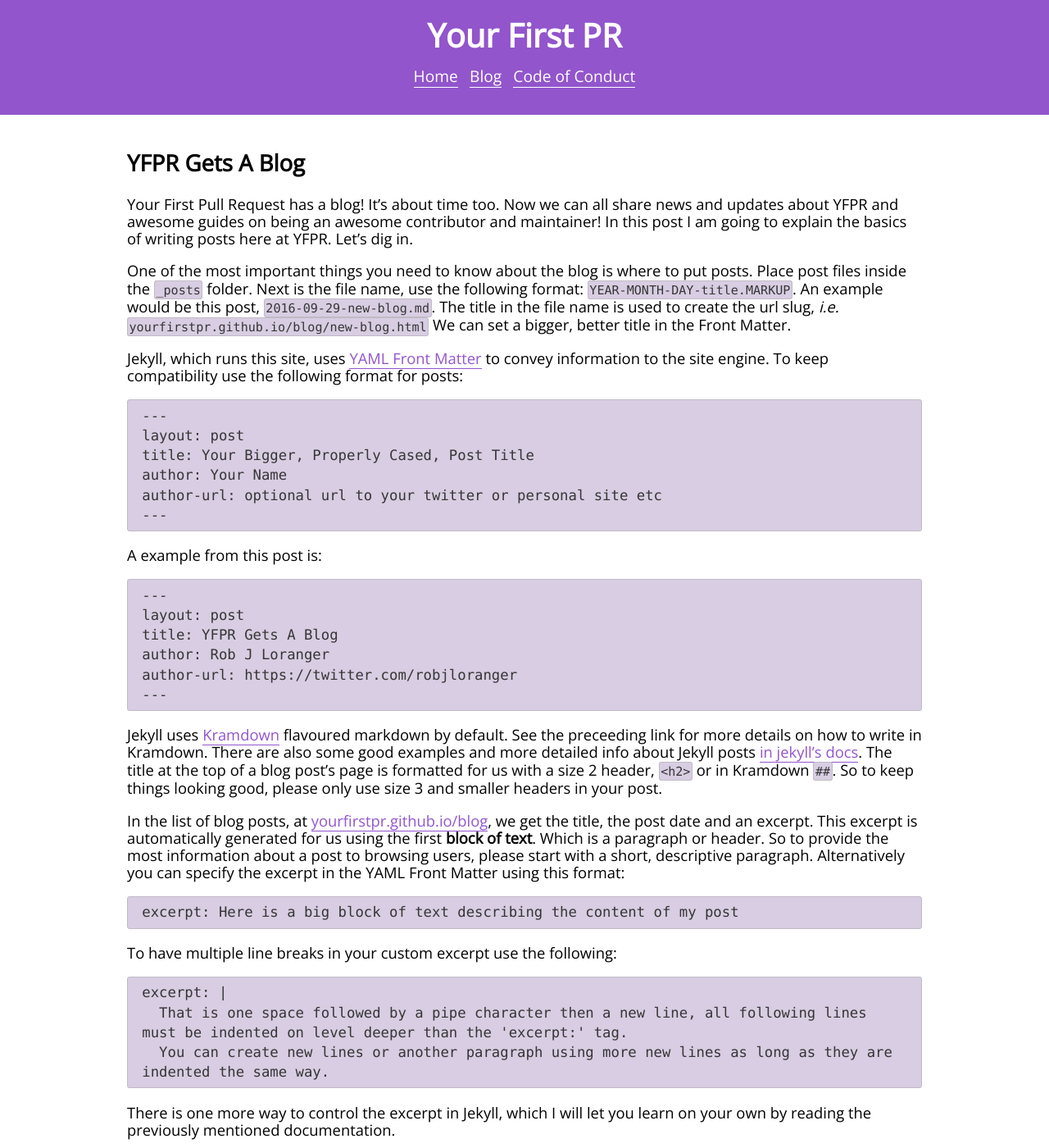
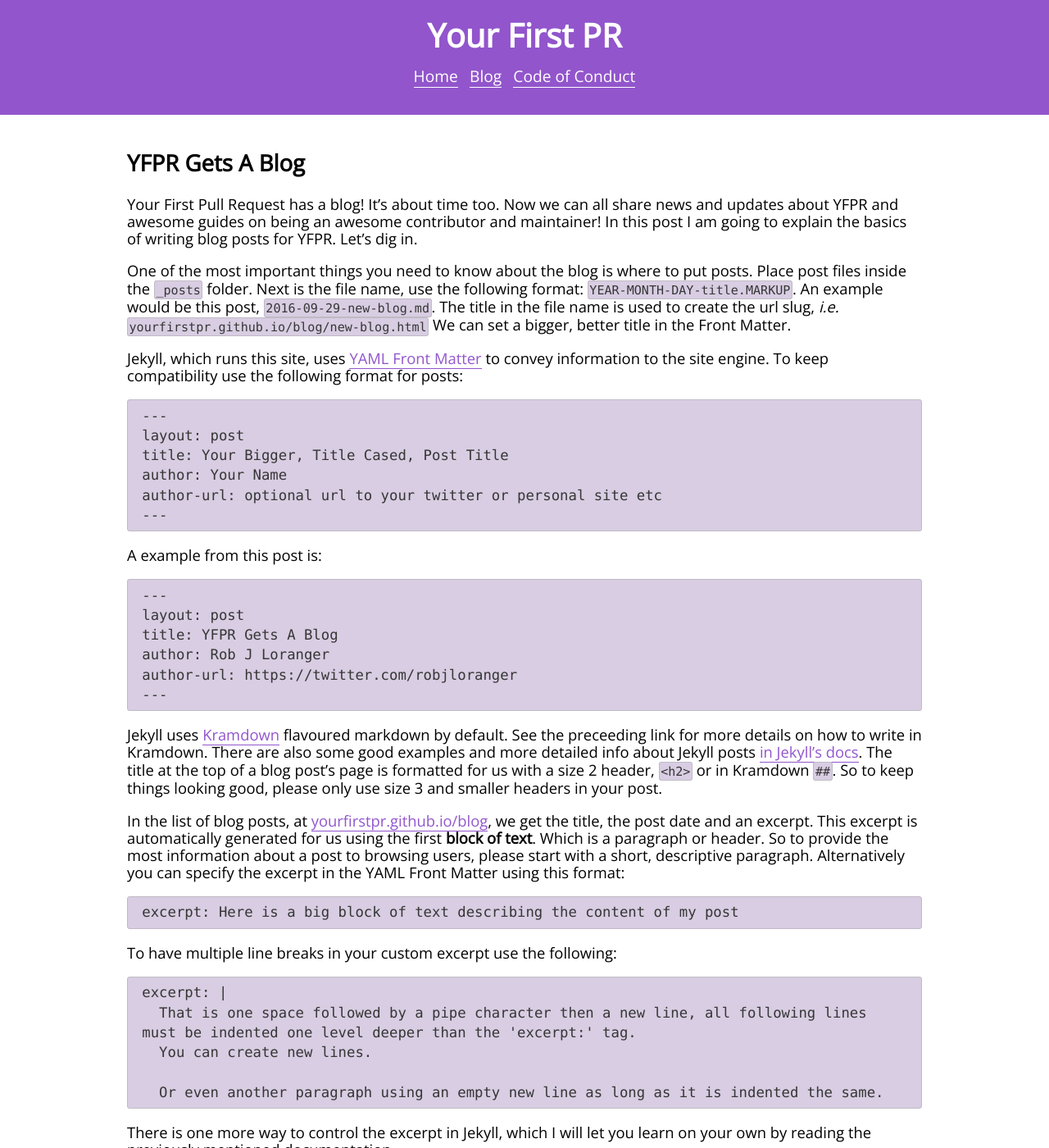
Before and after one commit to yourfirstpr/yourfirstpr.github.io, a Jekyll site: the page built from _posts/2016-09-29-new-blog.md, in a window 1280 px wide and 1400 px high. Shown: the whole window at 82% size. Built offline with Jekyll 4.4.1, drawn with Linux system fonts in a browser that asks for light colours; nearby versions of some CDN libraries; some of the changed text lies outside the part shown.

Commit message:
spelling etc

```diff
--- a/_posts/2016-09-29-new-blog.md
+++ b/_posts/2016-09-29-new-blog.md
@@ -5,7 +5,7 @@
 author-url: https://twitter.com/robjloranger
 ---
 
-Your First Pull Request has a blog! It's about time too. Now we can all share news and updates about YFPR and awesome guides on being an awesome contributor and maintainer! In this post I am going to explain the basics of writing posts here at YFPR. Let's dig in.
+Your First Pull Request has a blog! It's about time too. Now we can all share news and updates about YFPR and awesome guides on being an awesome contributor and maintainer! In this post I am going to explain the basics of writing blog posts for YFPR. Let's dig in.
 
 One of the most important things you need to know about the blog is where to put posts. Place post files inside the `_posts` folder. Next is the file name, use the following format: `YEAR-MONTH-DAY-title.MARKUP`. An example would be this post, `2016-09-29-new-blog.md`. The title in the file name is used to create the url slug, _i.e._ `yourfirstpr.github.io/blog/new-blog.html` We can set a bigger, better title in the Front Matter.
 
@@ -14,7 +14,7 @@
 ~~~
 ---
 layout: post
-title: Your Bigger, Properly Cased, Post Title
+title: Your Bigger, Title Cased, Post Title
 author: Your Name
 author-url: optional url to your twitter or personal site etc
 ---
@@ -29,7 +29,7 @@
 author-url: https://twitter.com/robjloranger
 ---
 ~~~
-Jekyll uses [Kramdown](http://kramdown.gettalong.org/quickref.html) flavoured markdown by default. See the preceeding link for more details on how to write in Kramdown. There are also some good examples and more detailed info about Jekyll posts [in jekyll's docs](https://jekyllrb.com/docs/posts/). The title at the top of a blog post's page is formatted for us with a size 2 header, `<h2>` or in Kramdown `##`. So to keep things looking good, please only use size 3 and smaller headers in your post.
+Jekyll uses [Kramdown](http://kramdown.gettalong.org/quickref.html) flavoured markdown by default. See the preceeding link for more details on how to write in Kramdown. There are also some good examples and more detailed info about Jekyll posts [in Jekyll's docs](https://jekyllrb.com/docs/posts/). The title at the top of a blog post's page is formatted for us with a size 2 header, `<h2>` or in Kramdown `##`. So to keep things looking good, please only use size 3 and smaller headers in your post.
 
 In the list of blog posts, at [yourfirstpr.github.io/blog](https://yourfirstpr.github.io/blog), we get the title, the post date and an excerpt. This excerpt is automatically generated for us using the first __block of text__. Which is a paragraph or header. So to provide the most information about a post to browsing users, please start with a short, descriptive paragraph. Alternatively you can specify the excerpt in the YAML Front Matter using this format:
 
@@ -40,9 +40,11 @@
 
 ~~~
 excerpt: |
-  That is one space followed by a pipe character then a new line, all following lines must be indented on level deeper than the 'excerpt:' tag.
-  You can create new lines or another paragraph using more new lines as long as they are indented the same way.
+  That is one space followed by a pipe character then a new line, all following lines must be indented one level deeper than the 'excerpt:' tag.
+  You can create new lines.
+
+  Or even another paragraph using an empty new line as long as it is indented the same.
 ~~~
 There is one more way to control the excerpt in Jekyll, which I will let you learn on your own by reading the previously mentioned documentation.
 
-This should be enough to get you started writting posts for Your First Pull Request. Happy Coding!
+This should be enough to get you started writting posts for Your First Pull Request. Happy coding!
```
